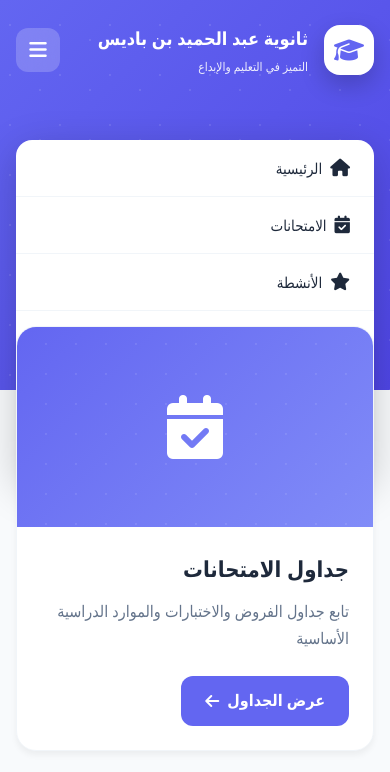
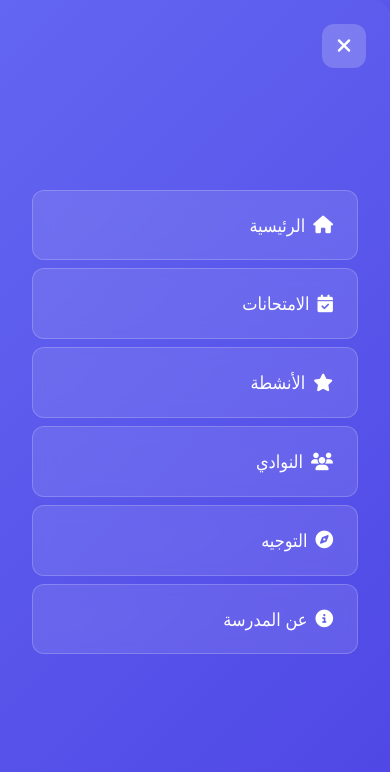
Before and after one commit to faridfgx/benbadis, a plain HTML site: page index.html in a window 390 px wide. Both pictures are taken after a click on the button 38 px from the left and 49 px from the top of the page. Shown: the top 772 px of the page. Drawn offline with Linux system fonts and the light colour scheme.

Commit message:
Update index.html

```diff
--- a/index.html
+++ b/index.html
@@ -117,26 +117,29 @@
     cursor: pointer;
     backdrop-filter: blur(10px);
     transition: all 0.3s;
+    position: relative;
+    z-index: 10001;
+}
+.mobile-menu-btn i {
+    pointer-events: none;
+}
+.mobile-menu-btn:hover {
+    background: rgba(255,255,255,0.3);
 }
 
-        .mobile-menu-btn:hover {
-            background: rgba(255,255,255,0.3);
+.mobile-menu-btn.active {
+    position: fixed;
+    top: 1.5rem;
+    right: 1.5rem;
 }
 
 /* Navigation */
 
 nav {
-                display: none;
-                position: fixed;
-                top: 140px;
-                left: 1rem;
-                right: 1rem;
-                background: white;
+    background: rgba(255,255,255,0.15);
+    backdrop-filter: blur(10px);
     border-radius: 16px;
-                box-shadow: 0 10px 40px rgba(0,0,0,0.2);
-                z-index: 9999;
-                max-height: 80vh;
-                overflow-y: auto;
+    padding: 0.5rem;
 }
 
 nav ul {
@@ -226,7 +229,7 @@
     margin: -4rem auto 0;
     padding: 0 1.5rem 3rem;
     position: relative;
-            z-index: 2;
+    z-index: 1;
 }
 
 .section {
@@ -478,6 +481,14 @@
         display: flex;
         align-items: center;
         justify-content: center;
+        z-index: 10001 !important;
+    }
+
+    .mobile-menu-btn.active {
+        position: fixed;
+        top: 1.5rem;
+        right: 1.5rem;
+        z-index: 10001 !important;
     }
 
     .logo-icon {
@@ -501,53 +512,58 @@
     nav {
         display: none;
         position: fixed;
-                top: auto;
-                left: 1rem;
-                right: 1rem;
-                margin-top: 1rem;
-                background: white;
-                border-radius: 16px;
-                box-shadow: 0 10px 40px rgba(0,0,0,0.2);
-                z-index: 1000;
-                max-height: 80vh;
+        top: 0;
+        left: 0;
+        right: 0;
+        bottom: 0;
+        background: linear-gradient(135deg, var(--primary) 0%, var(--primary-dark) 100%);
+        z-index: 10000 !important;
+        padding: 2rem;
         overflow-y: auto;
     }
 
     nav.active {
-                display: block;
-                animation: slideDown 0.3s ease;
+        display: flex !important;
+        align-items: center;
+        justify-content: center;
+        animation: fadeIn 0.3s ease;
     }
 
-            @keyframes slideDown {
+    @keyframes fadeIn {
         from {
             opacity: 0;
-                    transform: translateY(-20px);
         }
         to {
             opacity: 1;
-                    transform: translateY(0);
         }
     }
 
     nav ul {
         flex-direction: column;
-                gap: 0;
+        gap: 0.5rem;
+        width: 100%;
+        max-width: 400px;
     }
 
     nav a {
-                color: var(--gray-900);
-                border-radius: 0;
-                padding: 1rem 1.5rem;
-                border-bottom: 1px solid var(--gray-200);
+        color: white;
+        border-radius: 12px;
+        padding: 1.25rem 1.5rem;
+        border: 1px solid rgba(255,255,255,0.2);
+        background: rgba(255,255,255,0.1);
+        backdrop-filter: blur(10px);
+        font-size: 1.125rem;
+        text-align: center;
     }
 
     nav li:last-child a {
-                border-bottom: none;
+        border: 1px solid rgba(255,255,255,0.2);
     }
 
     nav a:hover {
-                background: var(--gray-100);
-                transform: none;
+        background: rgba(255,255,255,0.25);
+        transform: scale(1.05);
+        border-color: rgba(255,255,255,0.4);
     }
 
     .hero {
@@ -574,6 +590,11 @@
     .cards-grid {
         grid-template-columns: 1fr;
         gap: 1.5rem;
+    }
+
+    .card, .info-card, .feature-box {
+        position: relative;
+        z-index: 1 !important;
     }
 
     .feature-box {
@@ -1113,14 +1134,47 @@
     </footer>
 
     <script>
+// Toggle mobile menu
 function toggleMenu() {
     const nav = document.getElementById('mainNav');
-            nav.classList.toggle('active');
+    const menuBtn = document.querySelector('.mobile-menu-btn');
+    const sections = document.querySelectorAll('.section');
+    const isActive = nav.classList.contains('active');
+
+    if (isActive) {
+        // Close menu - restore the previously active section
+        nav.classList.remove('active');
+        menuBtn.classList.remove('active');
+        document.body.style.overflow = '';
+        menuBtn.innerHTML = '<i class="fas fa-bars"></i>';
+
+        // Restore active section (stored in data attribute)
+        const activeSection = nav.getAttribute('data-active-section') || 'home';
+        document.getElementById(activeSection).classList.add('active');
+    } else {
+        // Open menu - hide all sections and store current active section
+        const currentActive = document.querySelector('.section.active');
+        if (currentActive) {
+            nav.setAttribute('data-active-section', currentActive.id);
         }
 
+        // Hide all sections
+        sections.forEach(function(section) {
+            section.classList.remove('active');
+        });
+
+        nav.classList.add('active');
+        menuBtn.classList.add('active');
+        document.body.style.overflow = 'hidden';
+        menuBtn.innerHTML = '<i class="fas fa-times"></i>';
+    }
+}
+
+// Show specific section
 function showSection(sectionId) {
     // Hide all sections
-            document.querySelectorAll('.section').forEach(section => {
+    const sections = document.querySelectorAll('.section');
+    sections.forEach(function(section) {
         section.classList.remove('active');
     });
 
@@ -1130,28 +1184,95 @@
         selectedSection.classList.add('active');
     }
 
-            // Close mobile menu
+    // Close mobile menu if open
     const nav = document.getElementById('mainNav');
+    const menuBtn = document.querySelector('.mobile-menu-btn');
+    if (nav.classList.contains('active')) {
         nav.classList.remove('active');
+        menuBtn.classList.remove('active');
+        document.body.style.overflow = '';
+        menuBtn.innerHTML = '<i class="fas fa-bars"></i>';
+    }
 
-            // Scroll to top
-            window.scrollTo({ top: 0, behavior: 'smooth' });
+    // Scroll to top smoothly
+    window.scrollTo({
+        top: 0,
+        behavior: 'smooth'
+    });
 }
 
 // Close mobile menu when clicking outside
 document.addEventListener('click', function(event) {
     const nav = document.getElementById('mainNav');
     const menuBtn = document.querySelector('.mobile-menu-btn');
+    const isClickInsideNav = nav.contains(event.target);
+    const isClickOnMenuBtn = menuBtn.contains(event.target);
 
-            if (!nav.contains(event.target) && !menuBtn.contains(event.target)) {
+    // If menu is open and click is outside both nav and button
+    if (nav.classList.contains('active') && !isClickInsideNav && !isClickOnMenuBtn) {
+        const sections = document.querySelectorAll('.section');
+        sections.forEach(function(section) {
+            section.classList.remove('active');
+        });
+
         nav.classList.remove('active');
+        menuBtn.classList.remove('active');
+        document.body.style.overflow = '';
+        menuBtn.innerHTML = '<i class="fas fa-bars"></i>';
+
+        // Restore active section
+        const activeSection = nav.getAttribute('data-active-section') || 'home';
+        document.getElementById(activeSection).classList.add('active');
     }
 });
 
 // Handle window resize
 window.addEventListener('resize', function() {
+    const nav = document.getElementById('mainNav');
+    const menuBtn = document.querySelector('.mobile-menu-btn');
+
+    // Close mobile menu on desktop view
     if (window.innerWidth > 768) {
-                document.getElementById('mainNav').classList.remove('active');
+        if (nav.classList.contains('active')) {
+            nav.classList.remove('active');
+            menuBtn.classList.remove('active');
+            document.body.style.overflow = '';
+            menuBtn.innerHTML = '<i class="fas fa-bars"></i>';
+
+            // Restore active section
+            const activeSection = nav.getAttribute('data-active-section') || 'home';
+            document.getElementById(activeSection).classList.add('active');
+        }
+    }
+});
+
+// Handle escape key to close menu
+document.addEventListener('keydown', function(event) {
+    const nav = document.getElementById('mainNav');
+    const menuBtn = document.querySelector('.mobile-menu-btn');
+
+    // Close menu on Escape key
+    if (event.key === 'Escape' && nav.classList.contains('active')) {
+        nav.classList.remove('active');
+        menuBtn.classList.remove('active');
+        document.body.style.overflow = '';
+        menuBtn.innerHTML = '<i class="fas fa-bars"></i>';
+
+        // Restore active section
+        const activeSection = nav.getAttribute('data-active-section') || 'home';
+        document.getElementById(activeSection).classList.add('active');
+    }
+});
+
+// Initialize on page load
+document.addEventListener('DOMContentLoaded', function() {
+    // Ensure home section is active by default
+    showSection('home');
+
+    // Set initial menu button icon
+    const menuBtn = document.querySelector('.mobile-menu-btn');
+    if (menuBtn) {
+        menuBtn.innerHTML = '<i class="fas fa-bars"></i>';
     }
 });
     </script>
```
Lines whose indentation alone changed are shown as unchanged.
